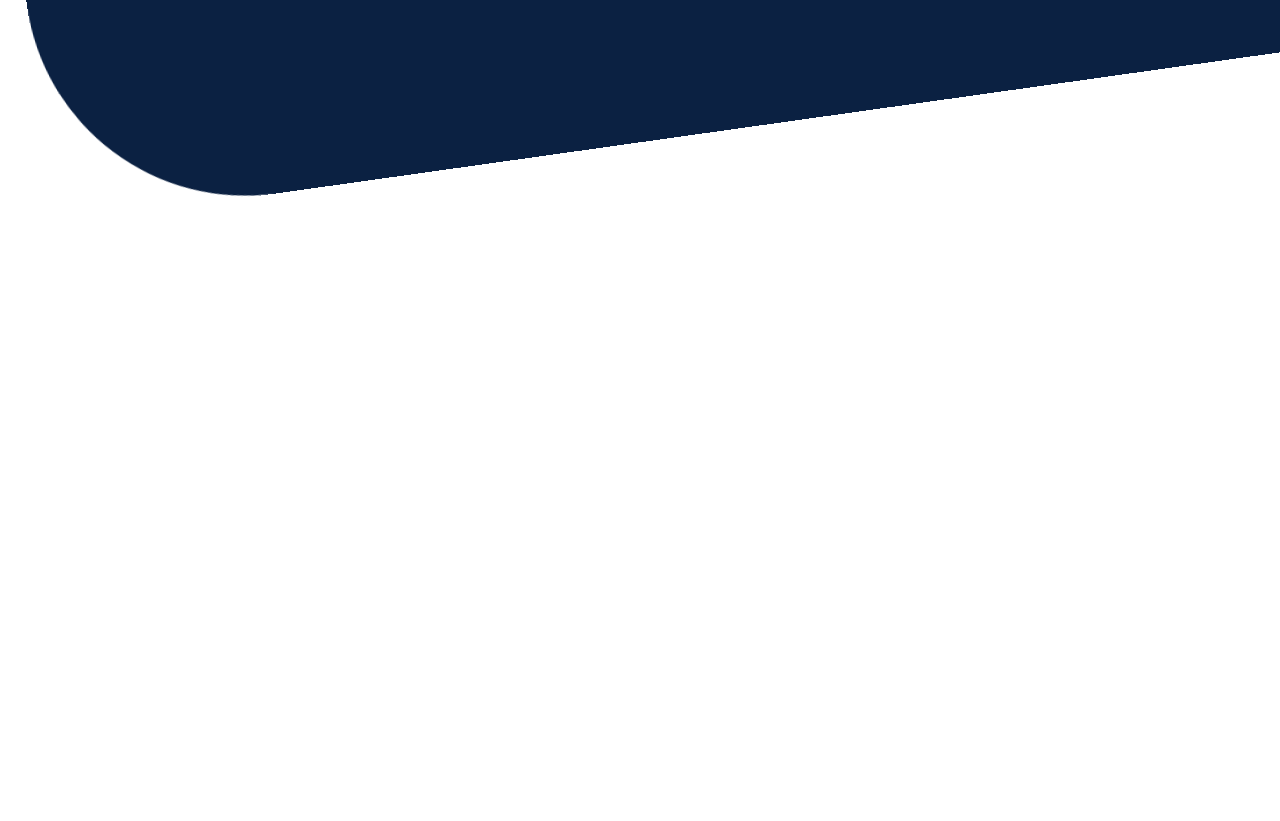
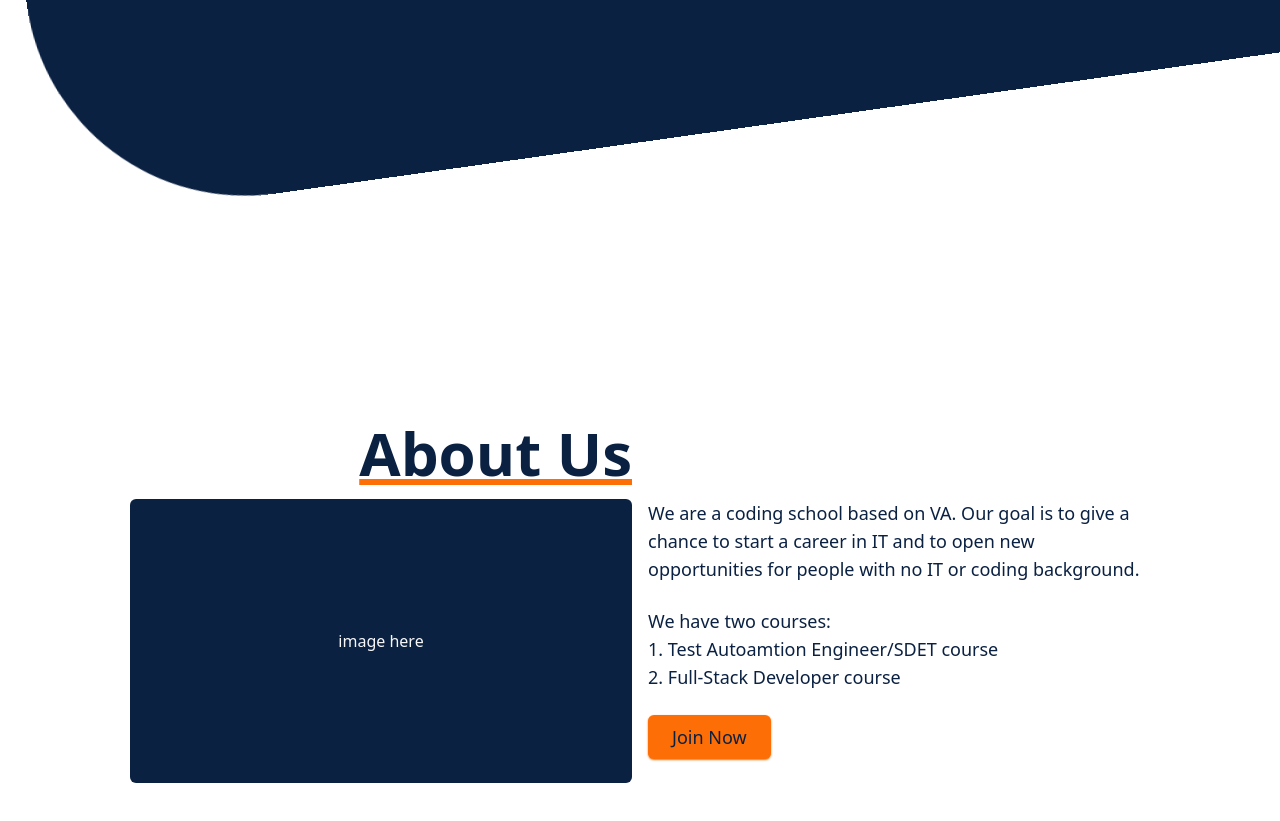
Before and after one commit to KaiIemsawat/tla-page, a React (Vite) app: page / in a window 1280 px wide. Shown: the part 597-1418 px from the top of the page. Before the commit the page ends 800 px from the top, so only its background shows below. Built offline with nearby package versions, Linux system fonts and the light colour scheme.

Commit message:
About page UI no image

```diff
--- a/src/App.jsx
+++ b/src/App.jsx
@@ -1,4 +1,5 @@
 import Menu from "./components/Menu";
+import About from "./scenes/About";
 import Home from "./scenes/Home";
 
 function App() {
@@ -6,6 +7,7 @@ function App() {
         <>
             <Menu />
             <Home />
+            <About />
         </>
     );
 }
--- a/src/components/Menu.jsx
+++ b/src/components/Menu.jsx
@@ -5,7 +5,7 @@ import Navbar from "./Navbar";
 
 const Menu = () => {
     return (
-        <div className="fixed w-full h-[64px] flex justify-between items-center bg-c-white px-4">
+        <div className="fixed w-full h-[64px] flex justify-between items-center bg-c-white px-4 z-10">
             {/* Top Menu */}
             <Navbar />
 
--- /dev/null
+++ b/src/scenes/About.jsx
@@ -0,0 +1,35 @@
+const About = () => {
+    return (
+        <div className="w-full h-screen text-c-blue px-8" name="about">
+            <div className="flex flex-col justify-center items-center w-full h-full">
+                <div className="md:max-w-[860px] lg:max-w-[1020px] w-full md:grid md:grid-cols-2 gap-4">
+                    <div className="sm:text-end">
+                        <h2 className="text-4xl sm:text-6xl font-semibold text-c-blue underline decoration-c-orange py-4 md:py-0">
+                            About Us
+                        </h2>
+                    </div>
+                    <div></div>
+                    <div className="bg-c-blue w-full h-full flex items-center justify-center rounded-md">
+                        <p className="text-c-white">image here</p>
+                    </div>
+
+                    <div className=" text-lg text-c-blue py-4 md:py-0">
+                        <p className="pb-6">
+                            We are a coding school based on VA. Our goal is to
+                            give a chance to start a career in IT and to open
+                            new opportunities for people with no IT or coding
+                            background.
+                        </p>
+                        <p>We have two courses:</p>
+                        <p>1. Test Autoamtion Engineer/SDET course</p>
+                        <p>2. Full-Stack Developer course</p>
+                        <button className="my-6 px-6 py-2 bg-c-orange rounded-md shadow-sm shadow-c-orange hover:shadow-lg hover:shadow-c-orange duration-500">
+                            Join Now
+                        </button>
+                    </div>
+                </div>
+            </div>
+        </div>
+    );
+};
+export default About;
--- a/src/scenes/Home.jsx
+++ b/src/scenes/Home.jsx
@@ -1,6 +1,6 @@
 const Home = () => {
     return (
-        <div className="w-full h-screen overflow-x-hidden">
+        <div className="w-full h-screen overflow-x-hidden" name="home">
             <div className="relative">
                 <div className="bg-c-blue w-[5000px] h-[1400px] rounded-[220px] rotate-[-8deg] z-[-1] absolute -top-[920px] md:-left-16 -left-32"></div>
                 <div className="md:max-w-[860px] lg:max-w-[1020px] px-8 mx-auto flex flex-col pt-[180px] h-full text-c-white z-1">
```
